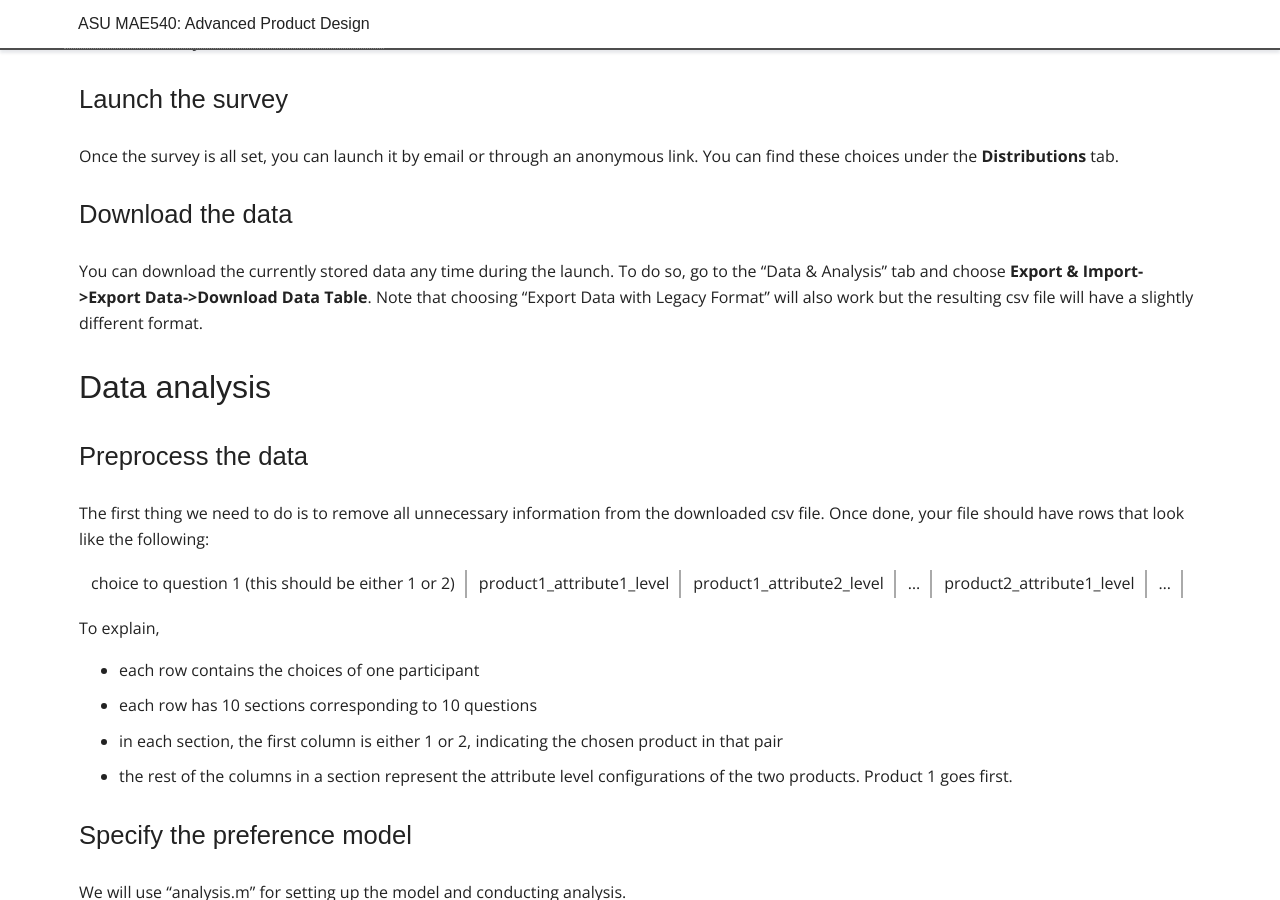
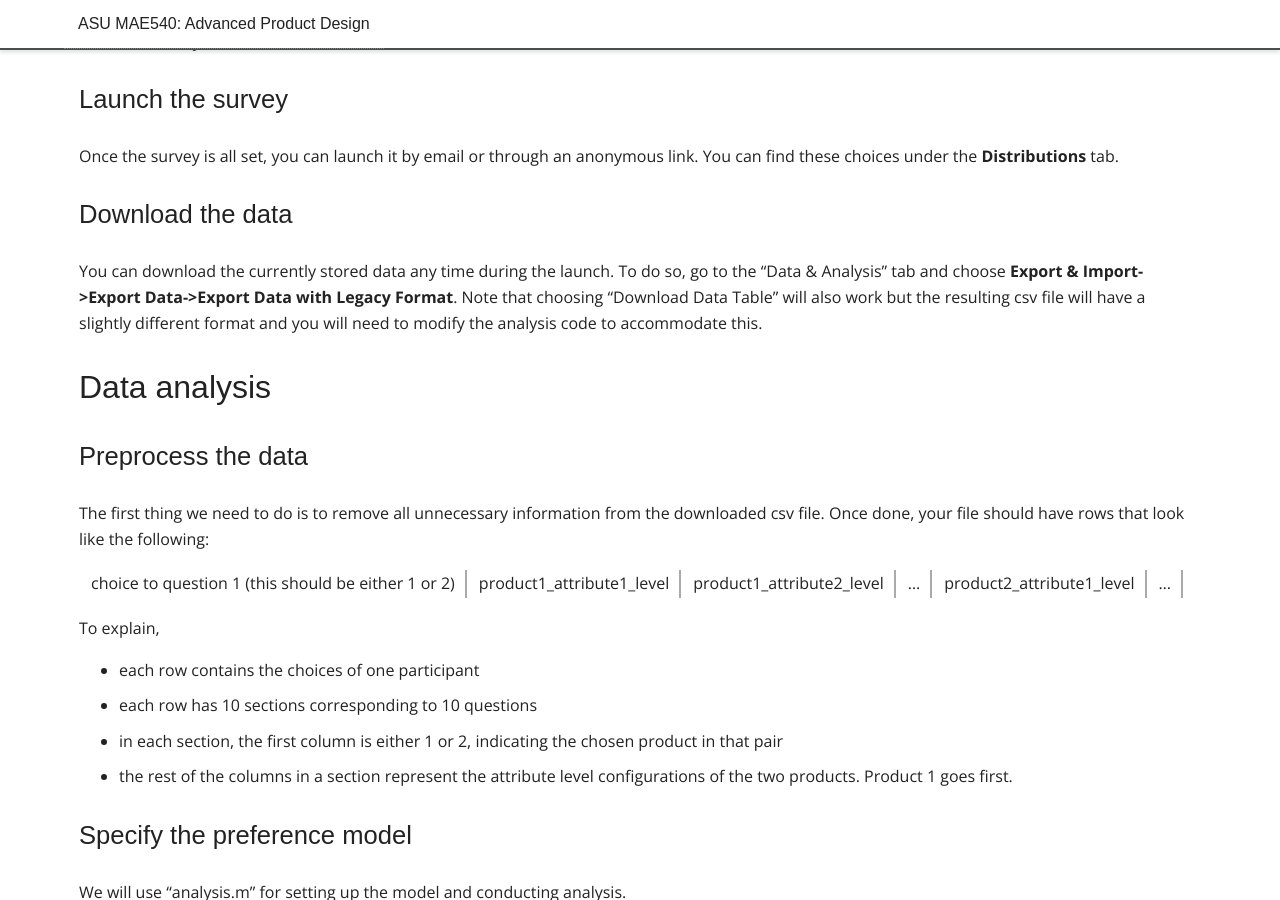
Before and after one commit to DesignInformaticsLab/DesignInformaticsLab.github.io, a Jekyll site: the page built from _posts/teaching/productdesign/2017-02-06-qualtrics_tutorial.md, in a window 1280 px wide and 900 px high, scrolled down 1379 px. Built offline with Jekyll 4.4.1, drawn with Linux system fonts in a browser that asks for light colours; some web fonts are replaced; formulas are drawn with MathJax 3.

Commit message:
update lecture

```diff
--- a/_posts/teaching/productdesign/2017-02-06-qualtrics_tutorial.md
+++ b/_posts/teaching/productdesign/2017-02-06-qualtrics_tutorial.md
@@ -88,8 +88,9 @@ these choices under the **Distributions** tab.
 
 ### Download the data
 You can download the currently stored data any time during the launch. To do so, go to the "Data & Analysis"
-tab and choose **Export & Import->Export Data->Download Data Table**. Note that choosing "Export Data with Legacy Format"
-will also work but the resulting csv file will have a slightly different format.
+tab and choose **Export & Import->Export Data->Export Data with Legacy Format**. Note that choosing "Download Data Table"
+will also work but the resulting csv file will have a slightly different format and you will need to modify the analysis code
+to accommodate this.
 
 ## Data analysis
 
```
Also changed, not shown: _posts/teaching/productdesign/2017-02-06-preferencelearning.md (+2 -2 lines).
